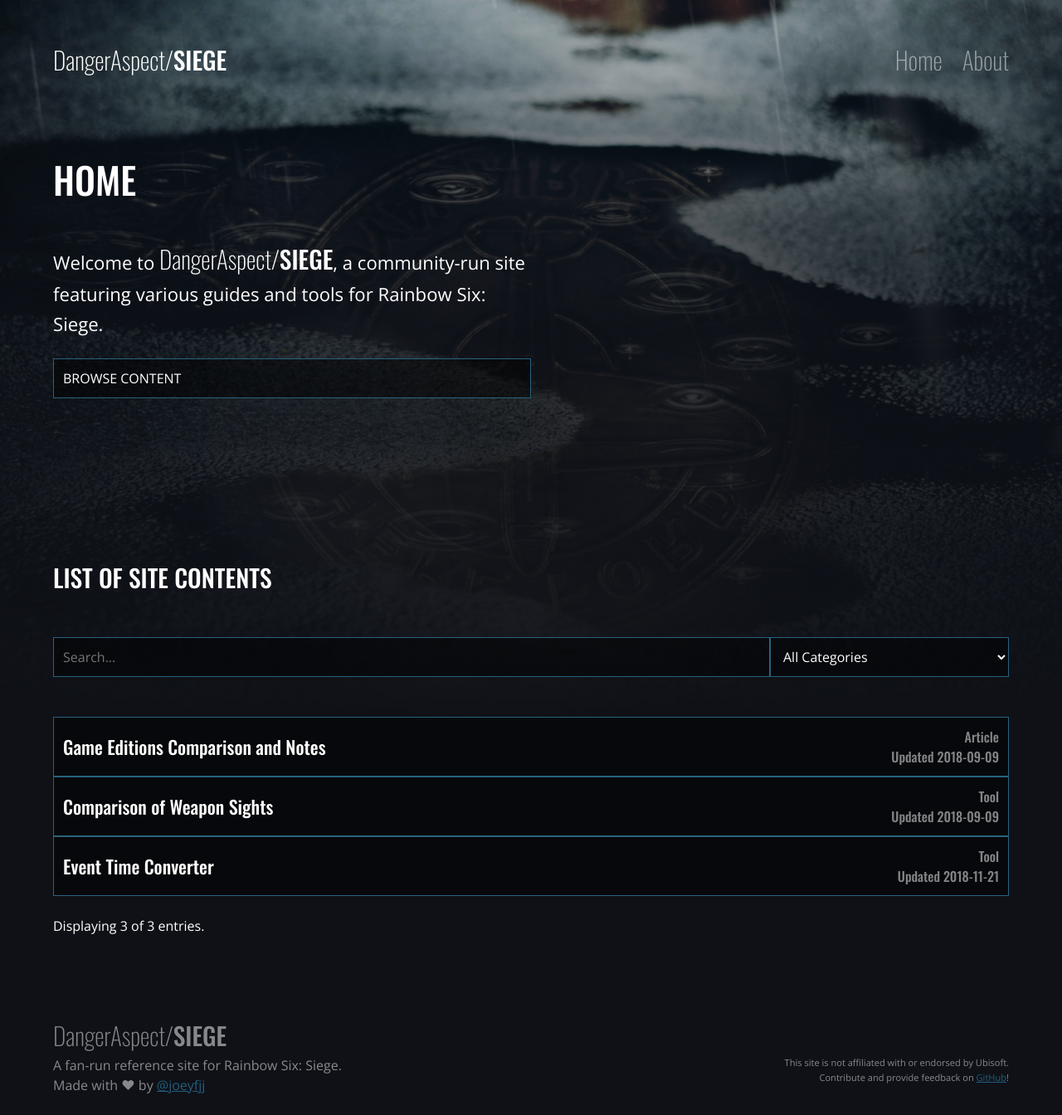
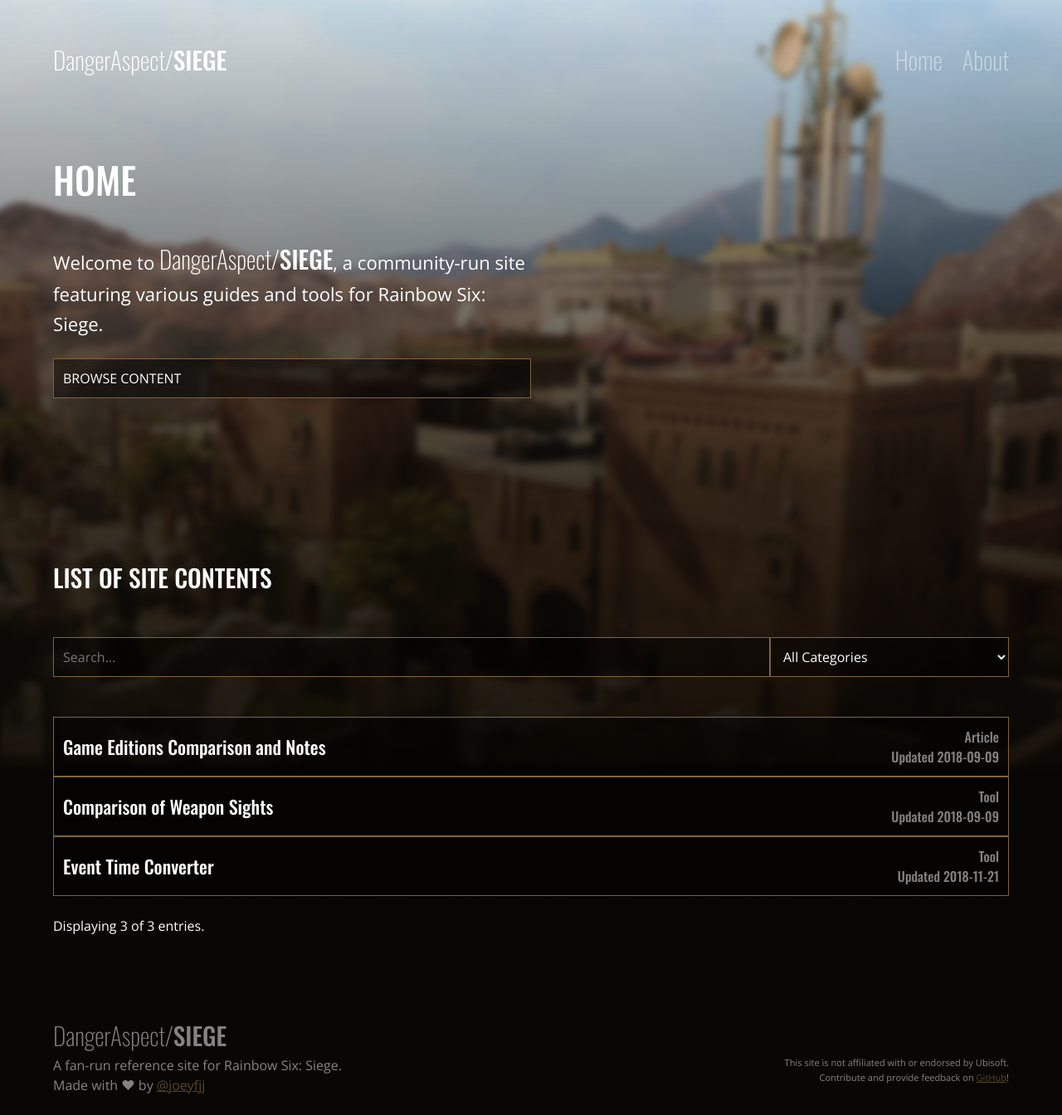
Before and after one commit to DangerAspect/siege, a Jekyll site: the page built from index.md, in a window 1280 px wide. Shown: the whole page at 83% size. Built offline with Jekyll 4.4.1, drawn with Linux system fonts in a browser that asks for light colours.

Commit message:
Updated colour palette

```diff
--- a/_sass/dangeraspect-siege.scss
+++ b/_sass/dangeraspect-siege.scss
@@ -17,12 +17,12 @@ $base-font-weight: 400 !default;
 $base-line-height: 2.0 !default;
 
 $text-color:       #fff !default;
-$background-color: #0f1117 !default;
+$accent-color:      #aa854f !default;
 $dark-background: rgba(0, 0, 0, 0.5);
-$accent-color:      #36a9e0 !default;
 $subtle-color:       #cfcfcf !default;
 
-$input-color: #28627e;
+$background-color: scale-color($accent-color, $lightness: -95%) !default;
+$input-color: scale-color($accent-color, $lightness: -25%);
 $input-border: 1px solid $input-color;
 $input-focus-border: 1px solid #fff;
 $input-focus-shadow: inset 0 0 12px saturate(lighten($input-color, 20%), 50%), 0 0 8px saturate(lighten($input-color, 20%), 50%);
@@ -61,8 +61,9 @@ body{
 
     background-image: linear-gradient(to bottom,
         rgba($background-color, 0),
-        rgba($background-color, 0.75) #{$grid-unit * 8},
-        rgba($background-color, 1) #{$grid-unit * 18}
+        rgba($background-color, 0.5) #{$grid-unit * 8},
+        rgba($background-color, 0.75) #{$grid-unit * 12},
+        rgba($background-color, 1) #{$grid-unit * 24}
     );
 }
 #background{
@@ -74,12 +75,14 @@ body{
     position: fixed;
     z-index: -1;
 
-    background-image: url('/assets/images/bg_hereford.jpg');
+    background-image: url('/assets/images/bg_fortress.jpg');
     background-size: cover;
-    background-position: bottom center;
+    background-position: top center;
     background-attachment: fixed;
 
-    animation: 30s ease-out background-entry both paused;
+    animation: 5s ease-out background-entry both paused;
+
+    filter: blur(4px);
 }
 header, main{
     animation: 1.5s ease-in-out content-entry both;
@@ -90,18 +93,14 @@ main{
 @keyframes background-entry{
     from{
         opacity: 0;
-        transform: scale(1.25);
-        filter: blur(4px);
+        transform: scale(1.1);
     }
-    10%{
-        opacity: 0.75;
-        filter: blur(0);
-    }
-    25%{
+    50%{
         opacity: 1;
     }
     to{
-        transform: scale(1);
+        opacity: 0.875;
+        transform: scale(1.05);
     }
 }
 @keyframes content-entry{
```
Also changed, not shown: assets/images/bg_fortress.jpg (added).
